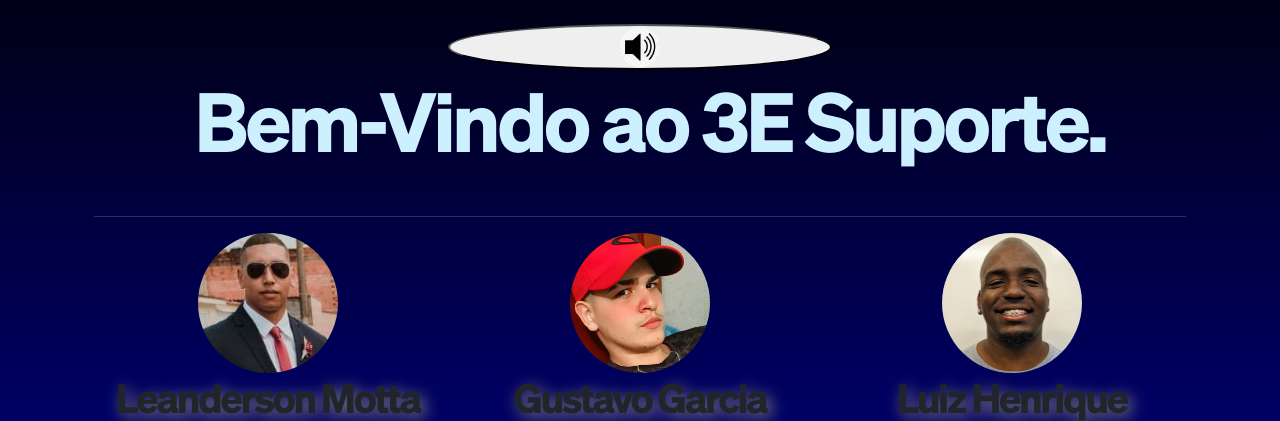
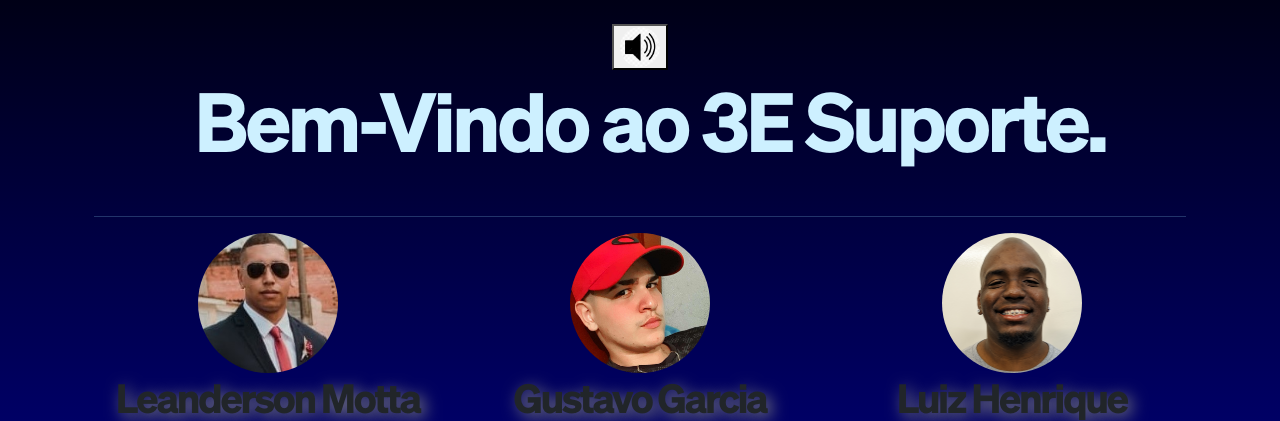
Before and after one commit to blvckn01r/3ESuporte, a PHP site: page /index3E1.html in a window 1280 px wide. Shown: the part 800-1221 px from the top of the page. Run offline with PHP 8.4, Linux system fonts and the light colour scheme; some libraries are stand-ins or nearby versions.

Commit message:
Update style3E.css

```diff
--- a/style3E.css
+++ b/style3E.css
@@ -329,7 +329,4 @@ html.has-scroll-dragging {
 
 .button1{
 	cursor: pointer;
-	border-radius: 100%;
-	width: 30%;
-	height: 30%;
 }
```
